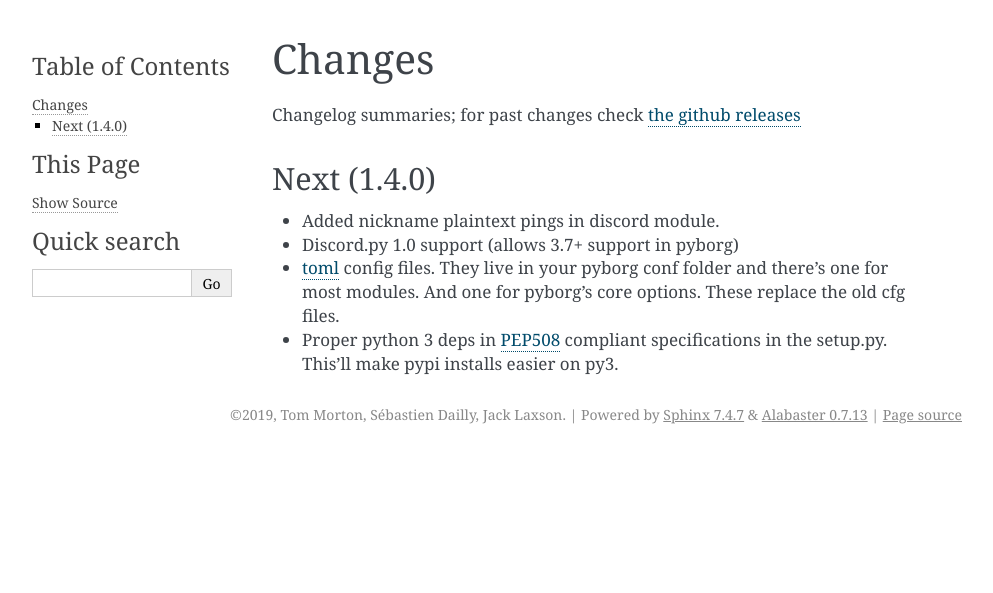
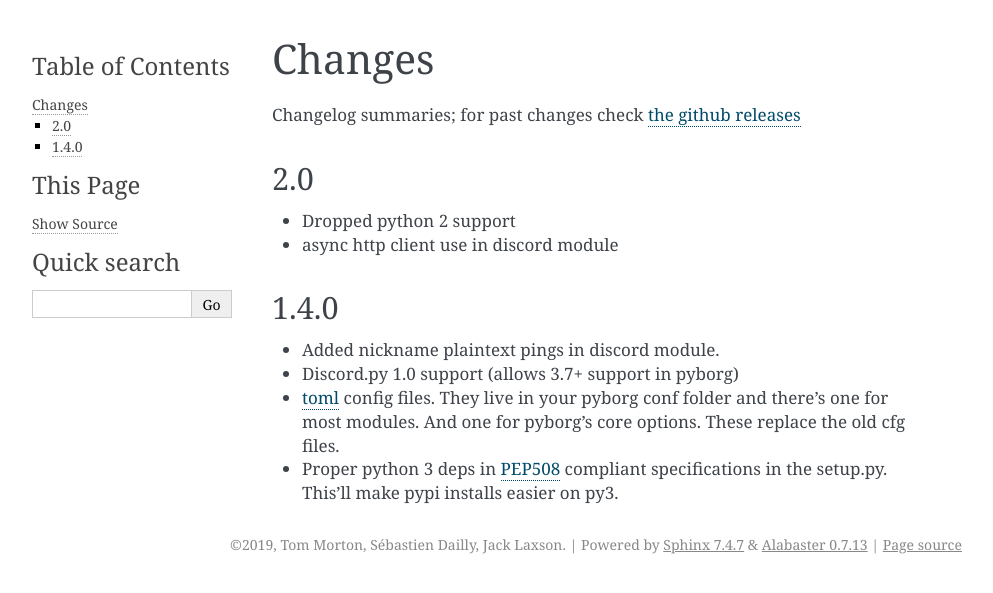
Before and after one commit to jrabbit/pyborg-1up, a Sphinx documentation site: the page built from docs/source/changes.rst, in a window 1280 px wide. Shown: the top 593 px of the page, without its empty margins (148-1141 px from the left). Built offline with Sphinx 7.4.7, drawn with Linux system fonts in a browser that asks for light colours.

Commit message:
changes rev

```diff
--- a/docs/source/changes.rst
+++ b/docs/source/changes.rst
@@ -3,8 +3,14 @@ Changes
 
 Changelog summaries; for past changes check `the github releases <https://github.com/jrabbit/pyborg-1up/releases>`_
 
+2.0
+---
 
-Next (1.4.0)
+- Dropped python 2 support
+- async http client use in discord module
+
+
+1.4.0
 ------------
 
 - Added nickname plaintext pings in discord module.
```
